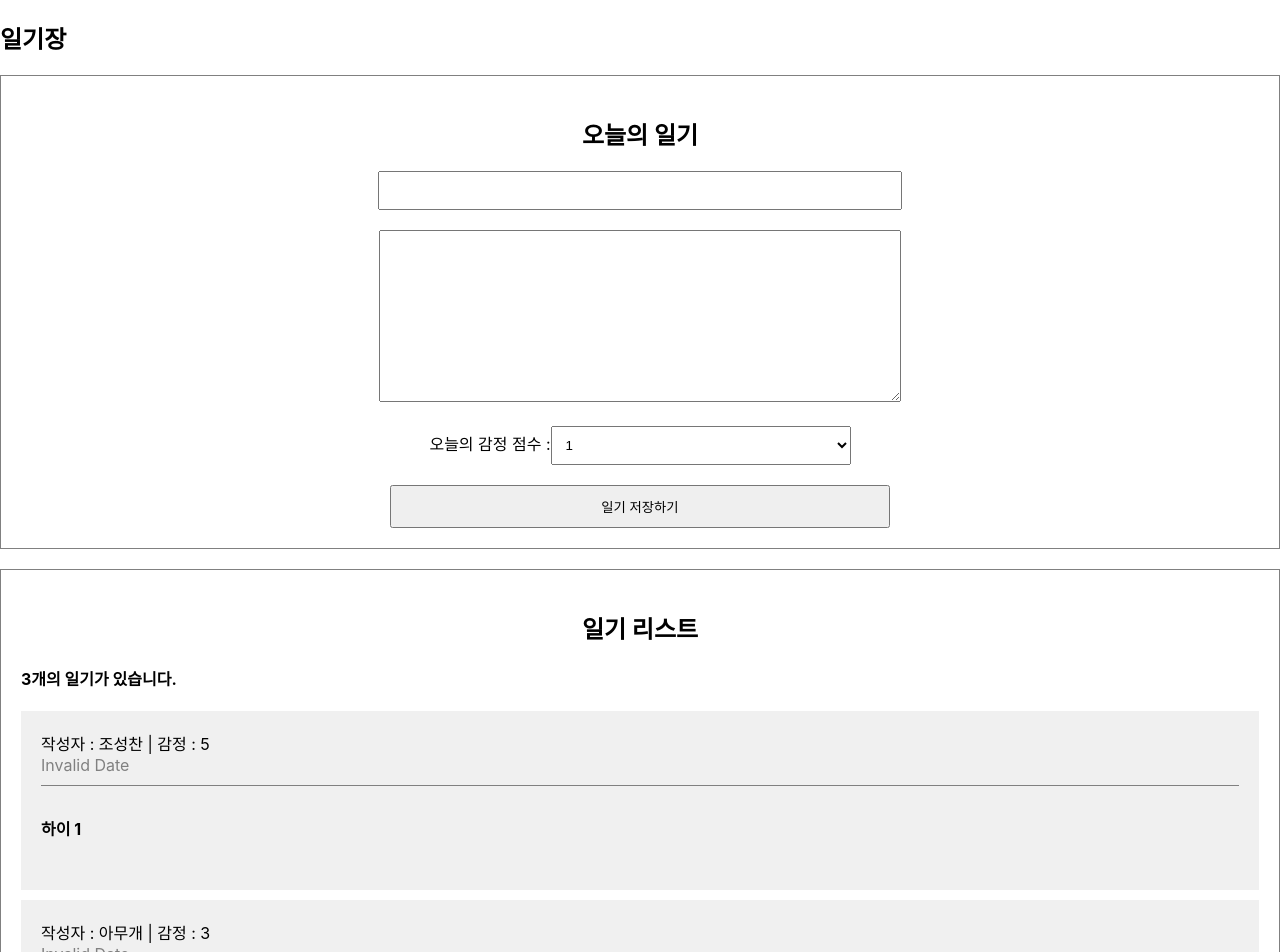
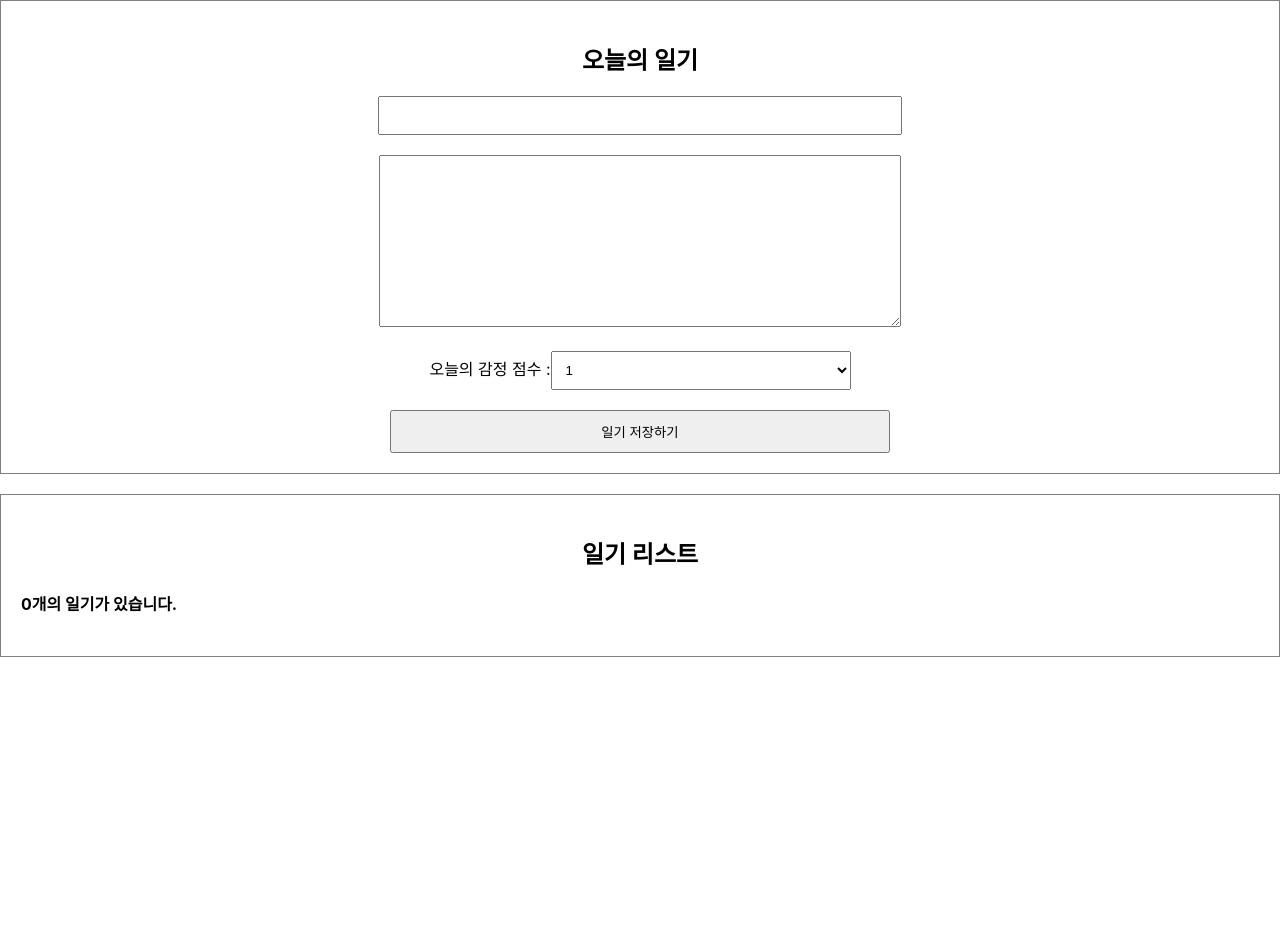
Before and after one commit to zerocalorie1226/Project, a React (Create React App) app in the folder 한입 리액트/simplediary/: page / in a window 1280 px wide. Shown: the top 952 px of the page. After the commit the page ends 800 px from the top, so only its background shows below. Built offline with nearby package versions, Linux system fonts and the light colour scheme.

Commit message:
React에서 배열 사용하기 2 - 데이터 추가하기

```diff
--- a/한입 리액트/simplediary/src/App.js
+++ b/한입 리액트/simplediary/src/App.js
@@ -1,37 +1,30 @@
+import { useRef, useState } from "react";
 import "./App.css";
 import DiaryEditor from "./DiaryEditor";
 import DiaryList from "./DiaryList";
 
 function App() {
-  const dummyList = [
-    {
-      id: 1,
-      author: "조성찬",
-      content: "하이 1",
-      emotion: 5,
-      creted_date: new Date().getTime(),
-    },
-    {
-      id: 2,
-      author: "아무개",
-      content: "하이 2",
-      emotion: 3,
-      creted_date: new Date().getTime(),
-    },
-    {
-      id: 3,
-      author: "홍길동",
-      content: "하이 3",
-      emotion: 1,
-      created_date: new Date().getTime(),
-    },
-  ];
+  const [data, setData] = useState([]);
+
+  const dataId = useRef(0);
+
+  const onCreate = (author, content, emotion) => {
+    const created_date = new Date().getTime();
+    const newItem = {
+      author,
+      content,
+      emotion,
+      created_date,
+      id: dataId.current,
+    };
+    dataId.current += 1;
+    setData([newItem, ...data]);
+  };
 
   return (
     <div className="App">
-      <h2>일기장</h2>
-      <DiaryEditor />
-      <DiaryList diaryList={dummyList} />
+      <DiaryEditor onCreate={onCreate} />
+      <DiaryList diaryList={data} />
     </div>
   );
 }
--- a/한입 리액트/simplediary/src/DiaryEditor.js
+++ b/한입 리액트/simplediary/src/DiaryEditor.js
@@ -1,6 +1,6 @@
 import React, { useState, useRef } from "react";
 
-const DiaryEditor = () => {
+const DiaryEditor = ({ onCreate }) => {
   const authorInput = useRef();
   const contentInput = useRef();
   const [state, setState] = useState({
@@ -25,7 +25,16 @@
       contentInput.current.focus();
       return;
     }
+
+    onCreate(state.author, state.content, state.emotion);
+
     alert("저장 성공");
+
+    setState({
+      author: "",
+      content: "",
+      emotion: 1,
+    });
   };
 
   return (
--- a/한입 리액트/simplediary/src/DiaryList.js
+++ b/한입 리액트/simplediary/src/DiaryList.js
@@ -13,4 +13,8 @@
     </div>
   );
 };
+
+DiaryList.defaultProps = {
+  diaryList: [],
+};
 export default DiaryList;
```
